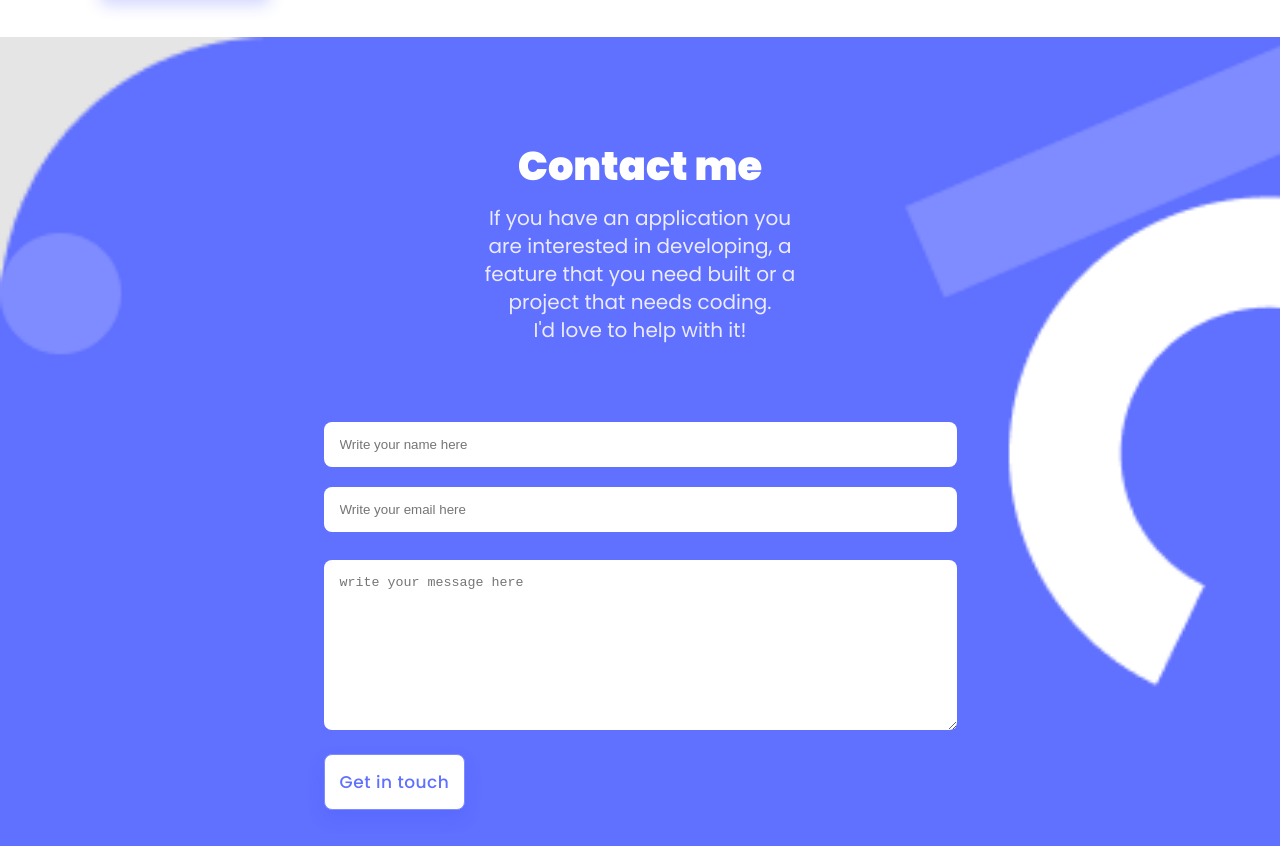
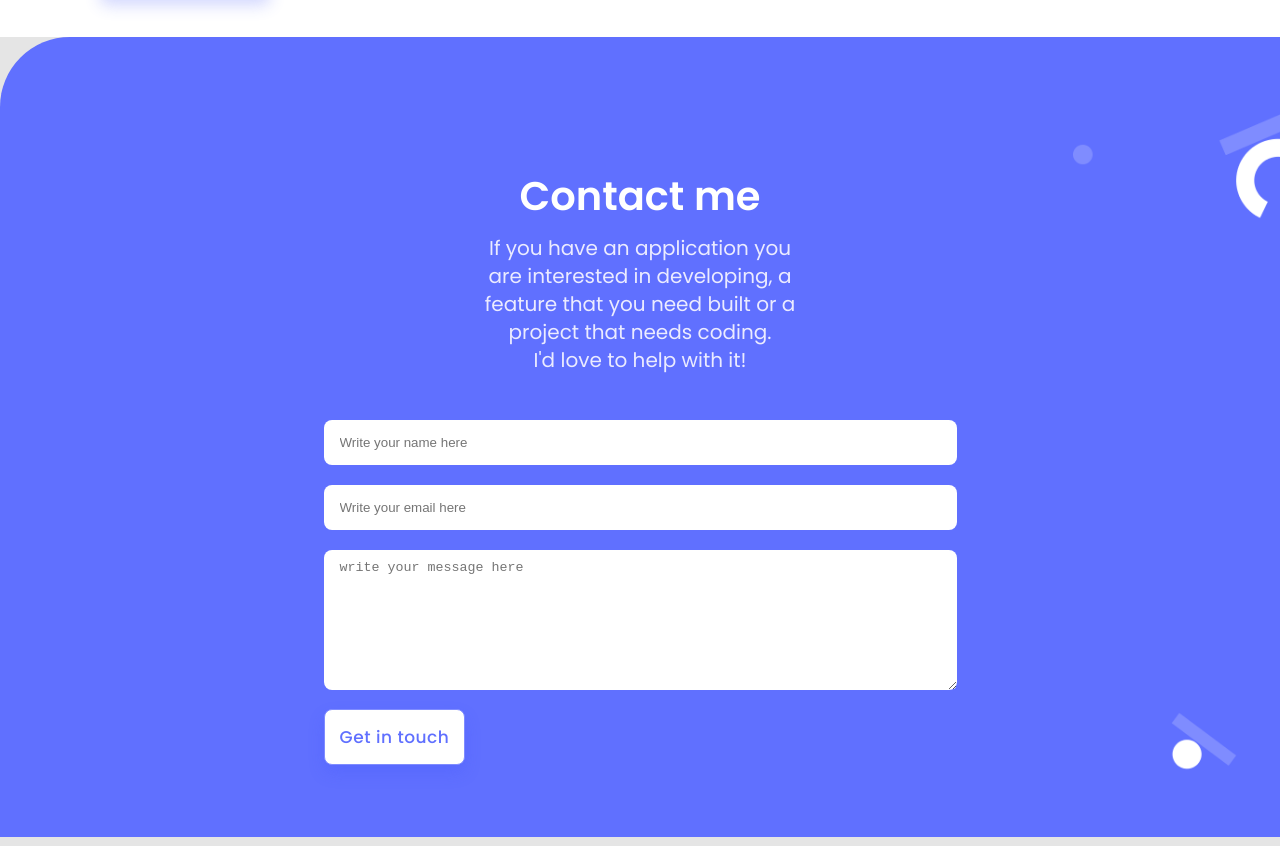
Before and after one commit to Ayokunnumi1/Portfolio, a website: page index.html in a window 1280 px wide. Shown: the part 3339-4185 px from the top of the page. Drawn offline with Linux system fonts and the light colour scheme.

Commit message:
Add and Edit style.css

```diff
--- a/index.html
+++ b/index.html
@@ -253,13 +253,14 @@
             <input type="text" name="name" id="name"
                   required maxlength="30"
                   placeholder="Write your name here">
-
               <input type="email" name="email" id="email"
                   required
                   placeholder="Write your email here">
+                <textarea name="message" id="message" maxlength="500" required placeholder="write your message here"></textarea>
 
-              <textarea name="message" id="message" maxlength="500" required placeholder="write your message here"></textarea>
-            <button type="submit" class="see--project">Get in touch</button>
+                <button type="submit" class="see--project contact-button">Get in touch</button>
+
+
             </form>
     </section>
   </body>
--- a/style.css
+++ b/style.css
@@ -305,26 +305,30 @@ h2 {
 }
 
 .contact--section {
-  background-image: url(images/contact-shape.png), url(images/contact-bkground.png);
-  background-repeat: no-repeat;
-  background-size: cover;
-  height: 100%;
   display: flex;
   flex-direction: column;
-  justify-content: center;
   align-items: center;
-  width: 100%;
+  background: #6070ff;
+  background-image: url(images/contact-shape.png);
+  border-top-left-radius: 70px;
   padding-top: 103px;
-}
+  margin-bottom: 0;
+  min-width: 100vw;
+  min-height: 100vh;
+  background-size: 207px;
+  background-position: right 0% top 55%;
+  background-repeat: no-repeat;
+  }
 
 .contact--me {
   font-family: 'Poppins', sans-serif;
   font-style: normal;
-  font-weight: 700;
+  font-weight: 600;
   font-size: 40px;
   line-height: 52px;
   color: #fff;
   text-align: center;
+  margin-top: 30px;
 }
 
 .contact--paragraph {
@@ -335,7 +339,7 @@ h2 {
   line-height: 28px;
   color: #ebebff;
   text-align: center;
-  margin-bottom: 52px;
+  margin-bottom: 20px;
   margin-top: 12px;
 }
 
@@ -357,13 +361,17 @@ input {
 }
 
 textarea {
-  padding: 15px 16px;
-  margin-top: 18px;
-  height: 170px;
+  padding: 10px 16px;
+  margin-top: 10px;
+  height: 140px;
   border-radius: 8px;
   width: 100%;
   border: none;
   outline: none;
+}
+
+.contact-button {
+  margin-top: 15px;
 }
 
 @media screen and (min-width: 768px) {
```
Also changed, not shown: images/contact2-background.jpeg (added). Lines whose indentation alone changed are shown as unchanged.
